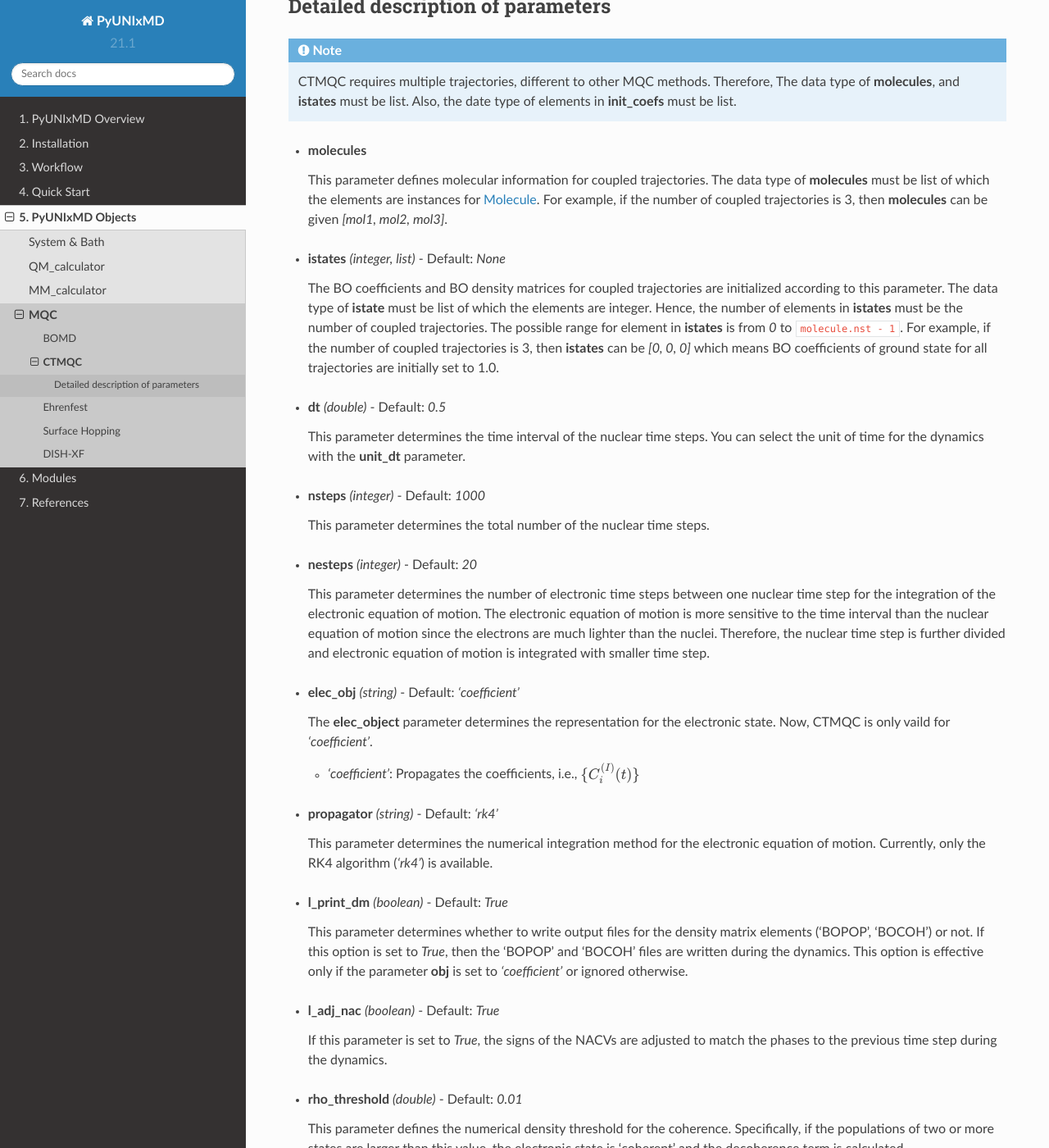
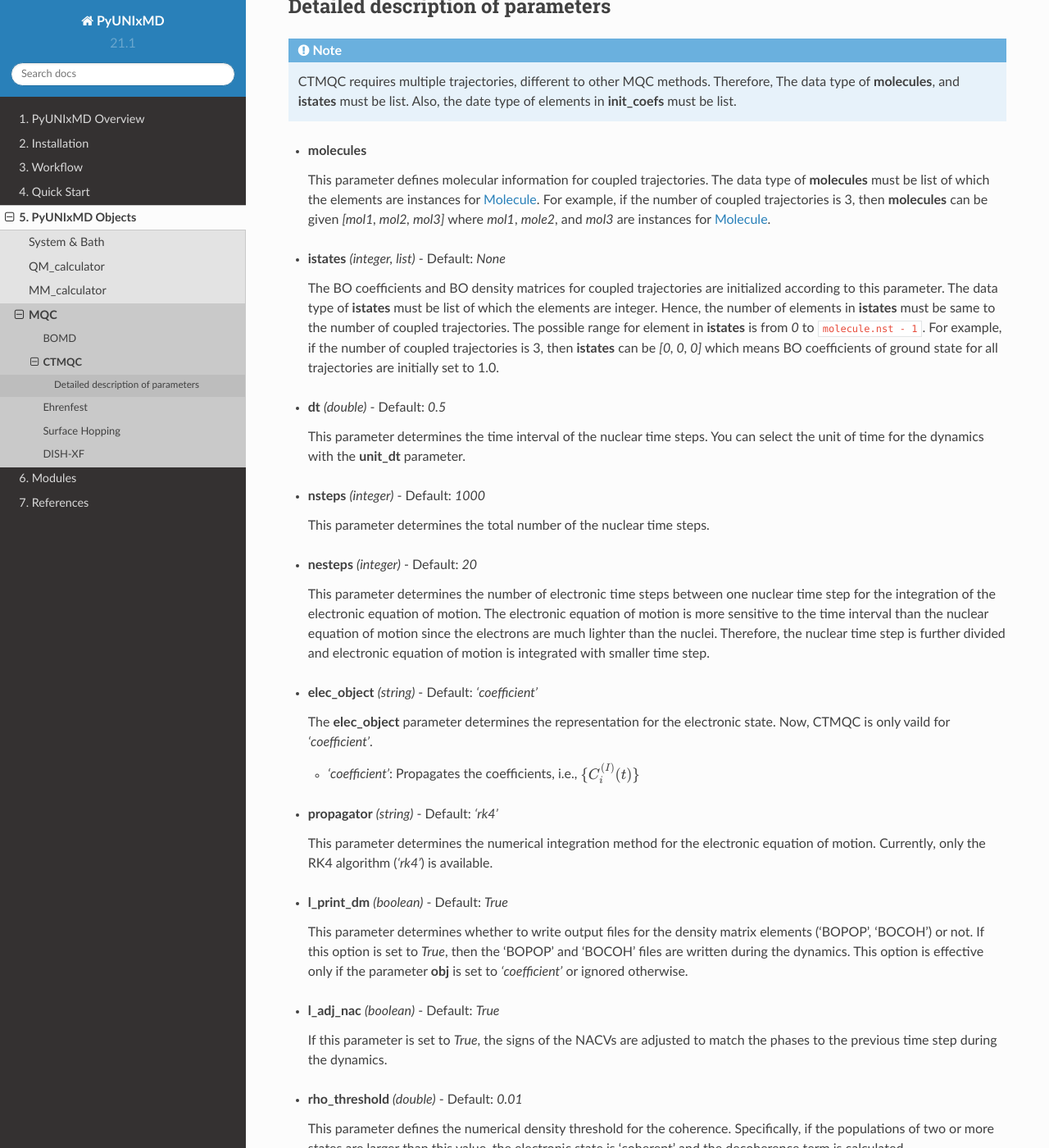
Before and after one commit to skmin-lab/unixmd, a Sphinx documentation site: the page built from docs/source/objects/mqc/ct.rst, in a window 1280 px wide and 1400 px high, scrolled down 1252 px. Shown: the whole window at 82% size. Built offline with Sphinx 7.4.7 and the Read the Docs theme 2.0.0, drawn with Linux system fonts in a browser that asks for light colours; cross-references to code outside the pages are shown as plain code.

Commit message:
fix wrong variable name

```diff
--- a/docs/source/objects/mqc/ct.rst
+++ b/docs/source/objects/mqc/ct.rst
@@ -94,15 +94,16 @@ Detailed description of parameters
 
   This parameter defines molecular information for coupled trajectories.
   The data type of **molecules** must be list of which the elements are instances for :ref:`Molecule <Objects Molecule>`.
-  For example, if the number of coupled trajectories is 3, then **molecules** can be given *[mol1, mol2, mol3]*.
+  For example, if the number of coupled trajectories is 3, then **molecules** can be given *[mol1, mol2, mol3]*
+  where *mol1*, *mole2*, and *mol3* are instances for :ref:`Molecule <Objects Molecule>`.
 
 \
 
 - **istates** *(integer, list)* - Default: *None*
 
   The BO coefficients and BO density matrices for coupled trajectories are initialized according to this parameter.
-  The data type of **istate** must be list of which the elements are integer.
-  Hence, the number of elements in **istates** must be the number of coupled trajectories.
+  The data type of **istates** must be list of which the elements are integer.
+  Hence, the number of elements in **istates** must be same to the number of coupled trajectories.
   The possible range for element in **istates** is from *0* to ``molecule.nst - 1``.
   For example, if the number of coupled trajectories is 3, then **istates** can be *[0, 0, 0]*
   which means BO coefficients of ground state for all trajectories are initially set to 1.0.
@@ -130,7 +131,7 @@ Detailed description of parameters
 
 \
 
-- **elec_obj** *(string)* - Default: *'coefficient'*
+- **elec_object** *(string)* - Default: *'coefficient'*
 
   The **elec_object** parameter determines the representation for the electronic state.
   Now, CTMQC is only vaild for *'coefficient'*.
```
